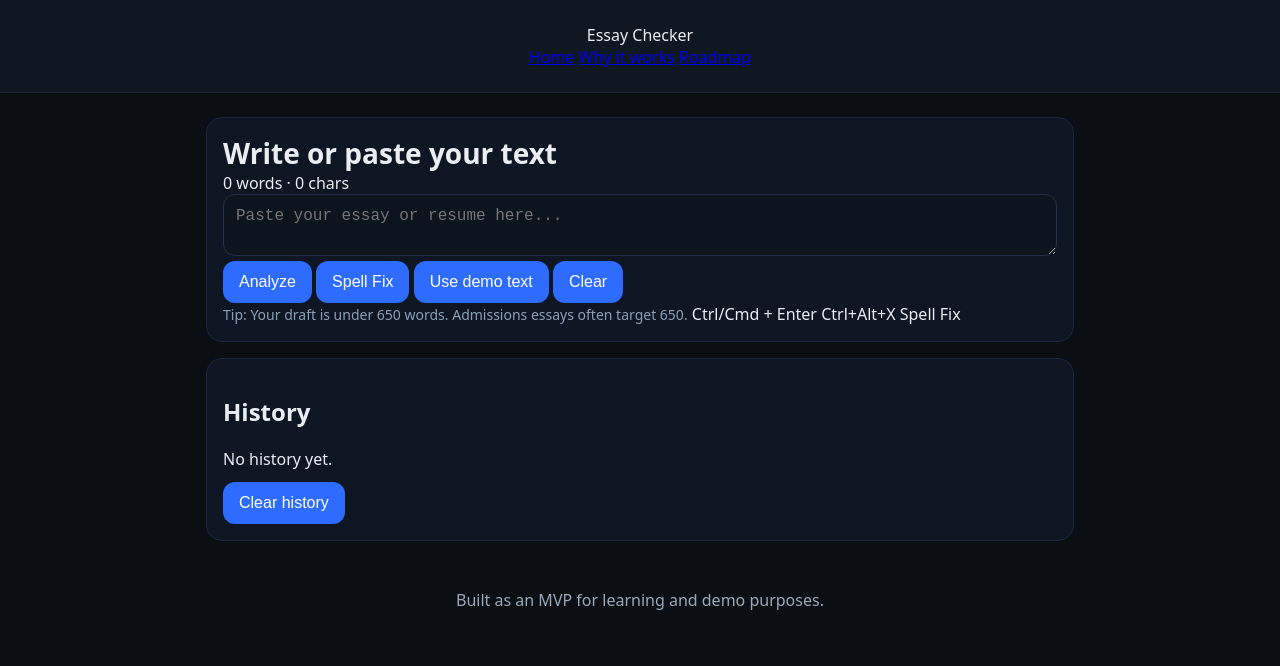
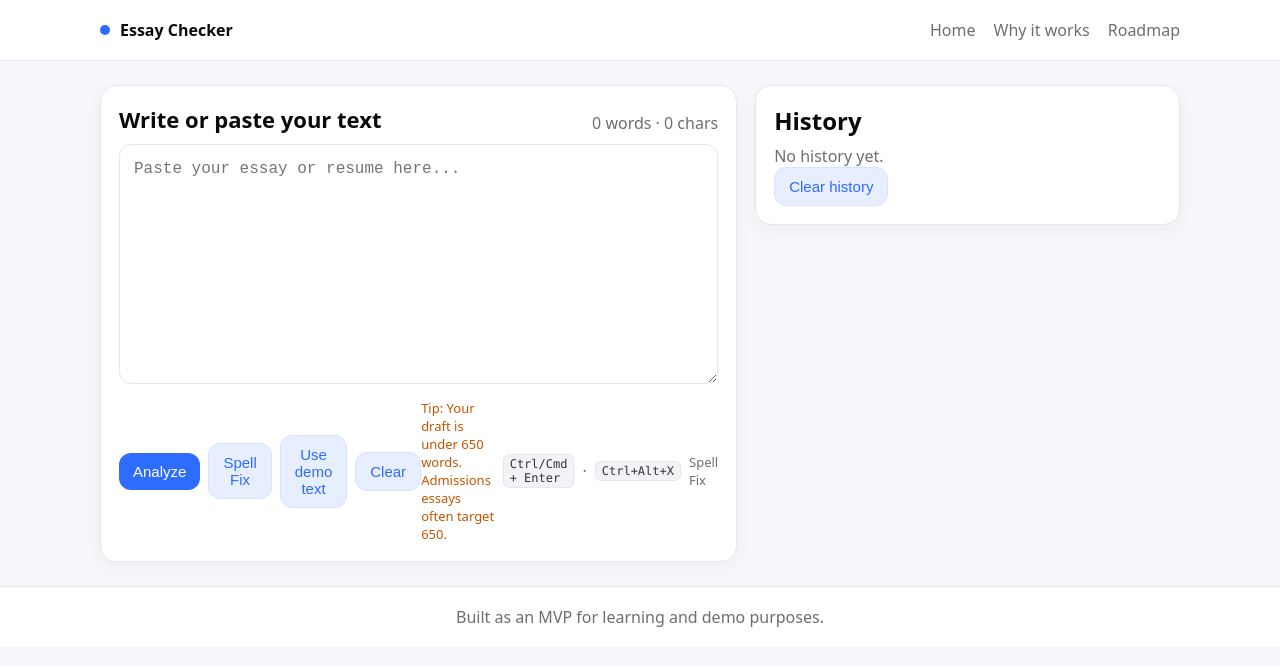
Before and after one commit to Naolsolomon34/heeee, a plain HTML site: page index.html in a window 1280 px wide. Drawn offline with Linux system fonts and the light colour scheme.

Commit message:
Update styles.css

```diff
--- a/styles.css
+++ b/styles.css
@@ -1,27 +1,80 @@
-* { box-sizing: border-box; }
-body { margin: 0; font-family: system-ui, -apple-system, Segoe UI, Roboto, Helvetica, Arial, sans-serif; background: #0b0f14; color: #eaeef3; }
-header { padding: 24px; text-align: center; background: #0f1720; border-bottom: 1px solid #1b2635; }
-h1 { margin: 0; font-size: 28px; }
-.sub { color: #a7b1c2; margin: 6px 0 0; }
-main { max-width: 900px; margin: 24px auto; padding: 0 16px; }
-footer { color: #9aa8b8; text-align: center; padding: 24px 0; }
+/* Clean, light, “product” look — airy spacing, neutral colors, subtle shadows */
+:root{
+  --bg:#f7f7fb;
+  --card:#ffffff;
+  --ink:#0a0a0a;
+  --muted:#6d6d73;
+  --line:#e6e6ee;
+  --brand:#2e6bff;
+  --brand-quiet:#e7efff;
+  --good:#0aa15f;
+  --warn:#c45500;
+  --chip:#eef3ff;
+}
 
-.card { background: #0f1623; border: 1px solid #1b2740; border-radius: 16px; padding: 16px; margin-bottom: 16px; }
-textarea { width: 100%; padding: 12px; border-radius: 12px; border: 1px solid #22314a; background: #0c141e; color: #eaeef3; font-size: 16px; }
-.actions { margin-top: 12px; display: flex; gap: 8px; }
-button { background: #2e6bff; color: #fff; border: none; border-radius: 12px; padding: 12px 16px; font-size: 16px; cursor: pointer; }
-button:hover { opacity: 0.95; }
-button.ghost { background: transparent; border: 1px solid #2e6bff; }
-.hint { color: #8ba0b8; font-size: 14px; margin-top: 8px; }
+*{box-sizing:border-box}
+html,body{height:100%}
+body{margin:0;background:var(--bg);color:var(--ink);font-family:ui-sans-serif,system-ui,-apple-system,Segoe UI,Roboto,Helvetica,Arial,sans-serif;-webkit-font-smoothing:antialiased}
 
-.score { display: grid; grid-template-columns: 120px 1fr; align-items: center; gap: 12px; margin-bottom: 12px; }
-.score-number { font-size: 40px; font-weight: 700; }
-.score-meta { color: #9db0c5; }
+.wrap{max-width:1120px;margin:0 auto;padding:0 20px}
+.site-header{position:sticky;top:0;background:#fff;border-bottom:1px solid var(--line);z-index:10}
+.site-header .wrap{display:flex;align-items:center;justify-content:space-between;height:60px}
+.brand{display:flex;align-items:center;gap:10px;font-weight:600}
+.brand .dot{width:10px;height:10px;border-radius:50%;background:var(--brand)}
+.nav{display:flex;gap:18px}
+.nav-link{color:var(--muted);text-decoration:none}
+.nav-link:hover{color:var(--ink)}
 
-.rubric { width: 100%; border-collapse: collapse; }
-.rubric th, .rubric td { text-align: left; border-bottom: 1px solid #21314b; padding: 10px 8px; }
-.suggestions ul { margin: 0; padding-left: 20px; }
+.grid{display:grid;grid-template-columns:1.5fr 1fr;gap:18px;margin:24px auto}
+.card{background:var(--card);border:1px solid var(--line);border-radius:16px;padding:18px;box-shadow:0 6px 18px rgba(10,10,10,.04)}
+.side{align-self:start}
+.side-title{margin:0 0 8px 0}
 
-@media (max-width: 640px) {
-  .score { grid-template-columns: 1fr; }
+.title{margin:0;font-size:22px}
+.counter{color:var(--muted)}
+.card-head{display:flex;align-items:end;justify-content:space-between;margin-bottom:10px}
+
+textarea{width:100%;min-height:240px;resize:vertical;border:1px solid var(--line);border-radius:12px;padding:12px 14px;background:#fff;color:var(--ink);font-size:16px;line-height:1.5}
+
+.toolbar{display:flex;justify-content:space-between;align-items:center;margin-top:10px}
+.left,.right{display:flex;align-items:center;gap:8px}
+.dot-sep::before{content:'·';color:var(--muted)}
+
+.btn{border:none;border-radius:12px;padding:10px 14px;font-size:15px;cursor:pointer}
+.btn-primary{background:var(--brand);color:#fff}
+.btn-primary:hover{filter:brightness(.97)}
+.btn-quiet{background:var(--brand-quiet);color:var(--brand);border:1px solid #d5e3ff}
+.btn-quiet:hover{filter:brightness(.98)}
+
+.hint{font-size:13px}
+.hint.ok{color:var(--good)}
+.hint.warn{color:var(--warn)}
+.hint-lite{color:var(--muted);font-size:13px}
+.kbd{font-family:ui-monospace,SFMono-Regular,Menlo,monospace;background:#f2f2f7;border:1px solid var(--line);padding:2px 6px;border-radius:6px;color:#333;font-size:12px}
+
+.error{margin-top:10px;color:#b00020}
+
+.results-head{display:flex;gap:14px;align-items:center;margin-bottom:10px}
+.badge{background:var(--brand);color:#fff;font-weight:700;font-size:24px;line-height:1;border-radius:12px;padding:10px 12px;min-width:64px;text-align:center}
+.meta{color:var(--muted);margin-top:2px}
+.summary{margin:8px 0 0 0;color:#333}
+
+.rubric{width:100%;border-collapse:collapse;margin-top:8px}
+.rubric th,.rubric td{padding:10px 8px;border-bottom:1px solid var(--line);text-align:left}
+
+.suggestions h3{margin:14px 0 8px 0}
+.suggestions ul{margin:0;padding-left:18px}
+
+.history-empty{color:var(--muted)}
+.history .hist{border:1px solid var(--line);border-radius:12px;padding:10px;margin-bottom:10px;background:#fff}
+.hist-top{display:flex;align-items:center;gap:8px;margin-bottom:6px}
+.chip{background:var(--chip);color:var(--brand);border:1px solid #dfe8ff;border-radius:10px;padding:2px 8px;font-weight:600}
+.time{color:var(--muted);font-size:13px}
+.preview{color:#333;max-height:3.1em;overflow:hidden}
+
+.site-footer{border-top:1px solid var(--line);margin-top:24px;background:#fff}
+.site-footer .wrap{height:60px;display:flex;align-items:center;justify-content:center;color:var(--muted)}
+
+@media (max-width:980px){
+  .grid{grid-template-columns:1fr}
 }
```
